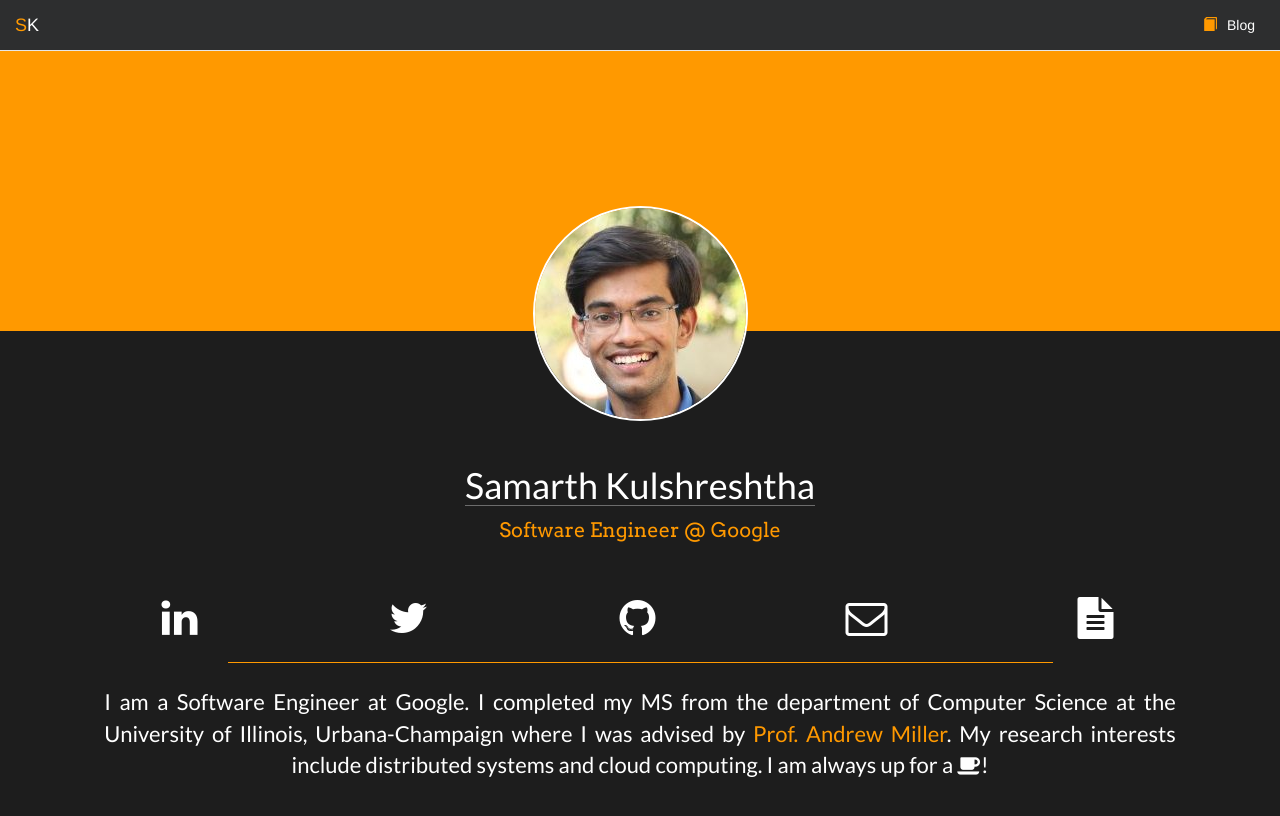
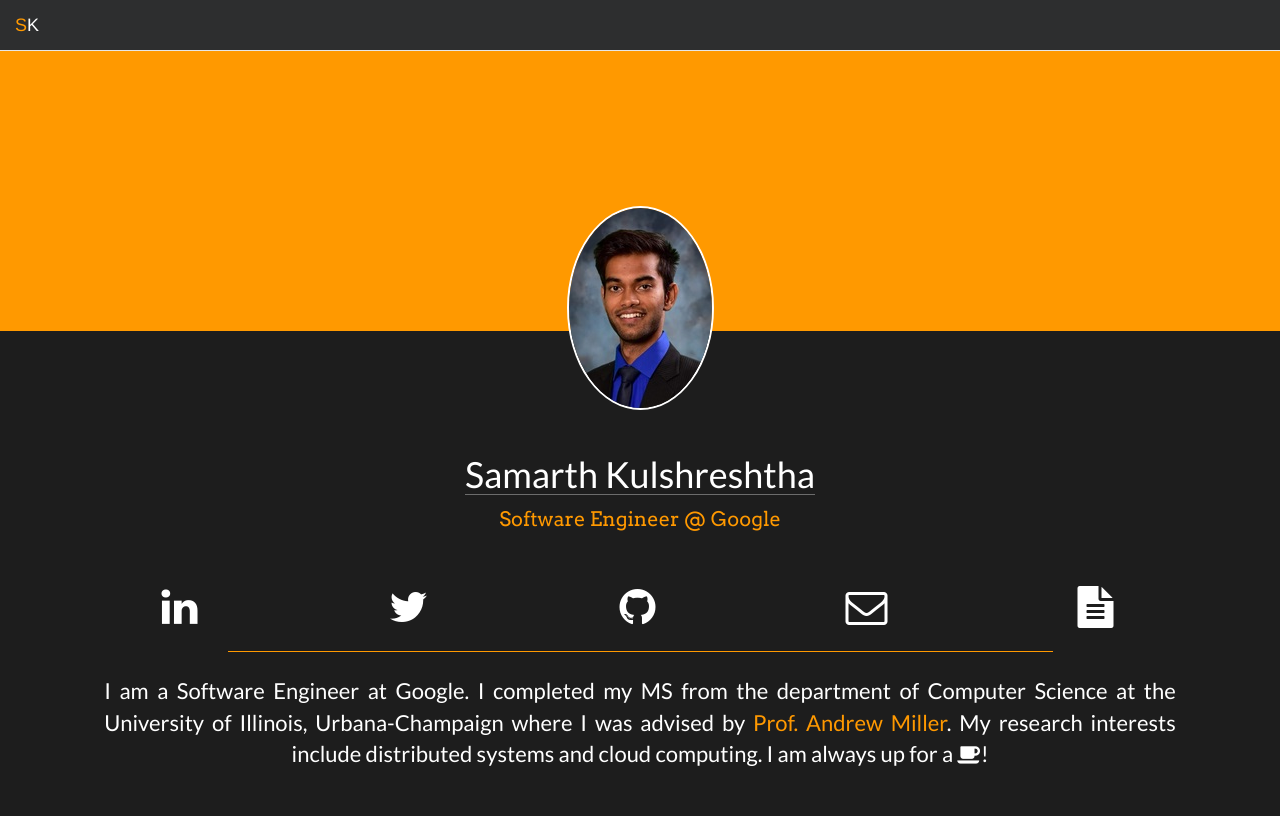
Before and after one commit to smkuls/smkuls.github.io, a Jekyll site: the page built from index.html, in a window 1280 px wide. Shown: the top 816 px of the page. Built offline with Jekyll 4.4.1, drawn with Linux system fonts in a browser that asks for light colours; nearby versions of some CDN libraries.

Commit message:
Remove blog and update avatar

```diff
--- a/_includes/header.html
+++ b/_includes/header.html
@@ -11,10 +11,5 @@
                 <font class="yellow">S</font><font class="white">K</font>
             </a>
         </div>
-        <div class="collapse navbar-collapse">
-            <ul id="navigationBarTabs" class="nav navbar-nav navbar-right">
-                <li><a href="https://medium.com/@smkuls" target="_blank"><span class="glyphicon glyphicon-book yellow"></span>Blog</a></li>
-            </ul>
-        </div>
     </div>
 </nav>
```
Also changed, not shown: assets/img/avatar.jpg.
